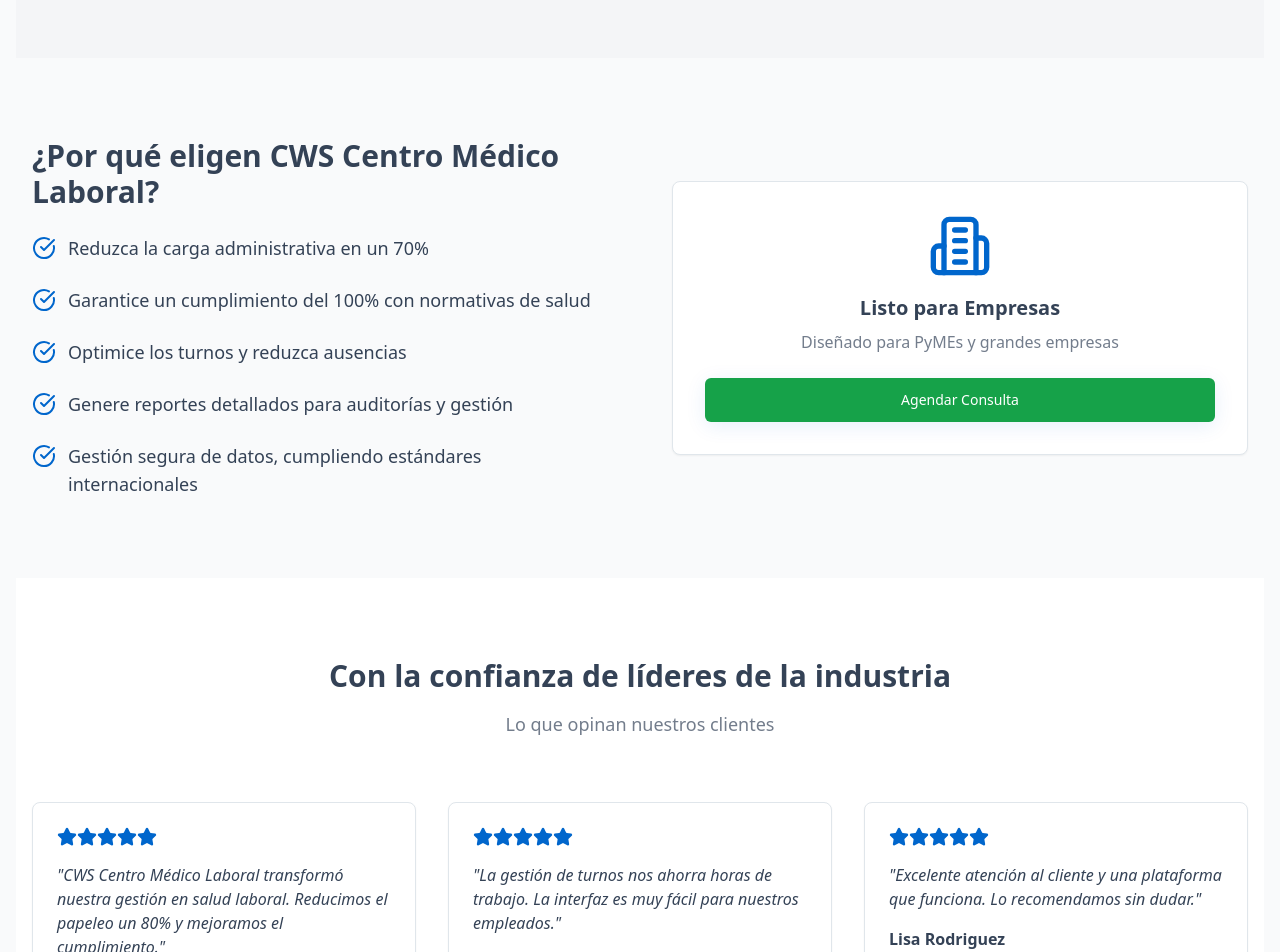
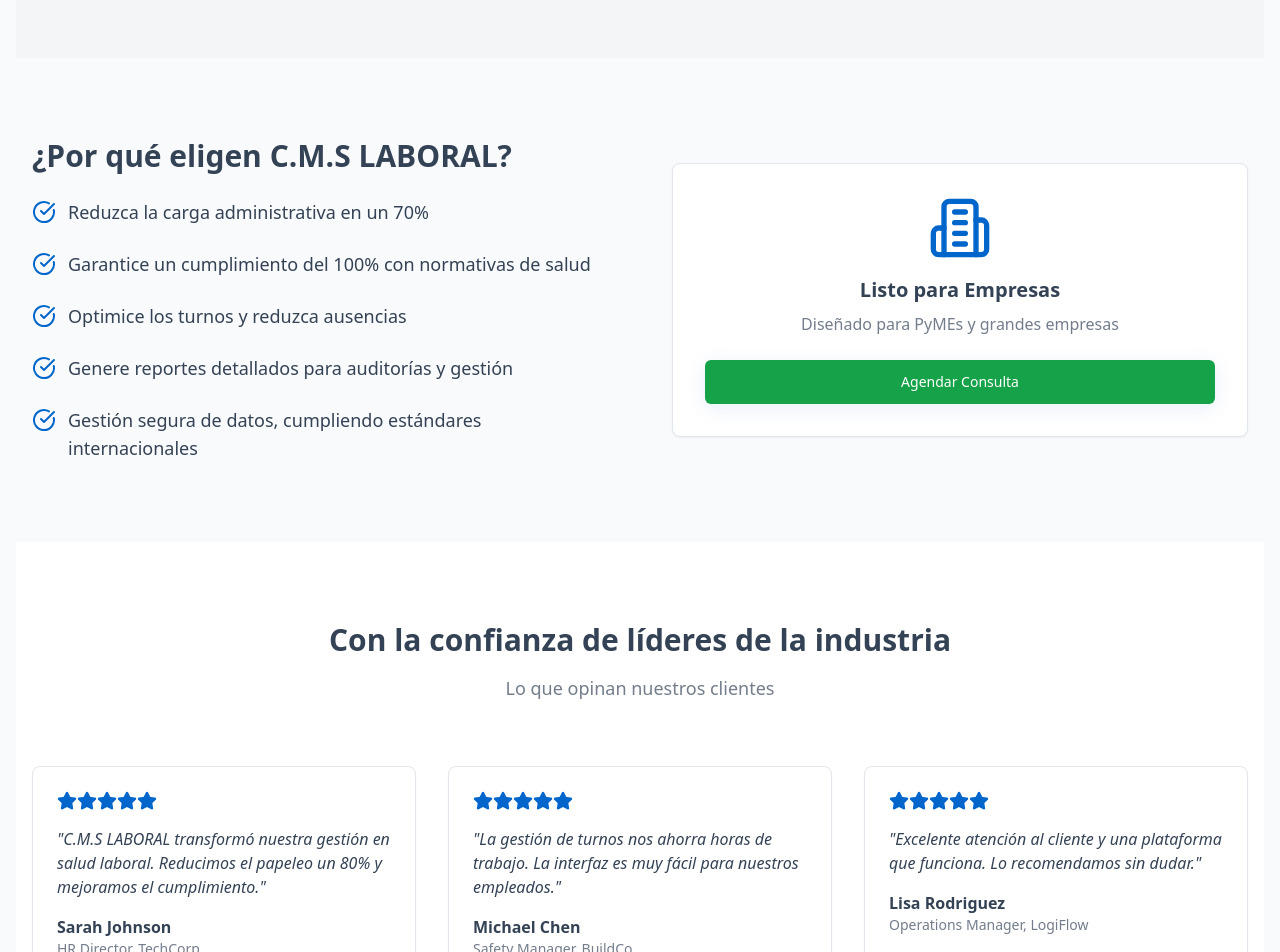
Before and after one commit to Bennieroling/fl_cms, a React (Vite) app: page / in a window 1280 px wide. Shown: the part 1680-2632 px from the top of the page. Built offline with nearby package versions, Linux system fonts and the light colour scheme.

Commit message:
name update

```diff
--- a/src/pages/Index.tsx
+++ b/src/pages/Index.tsx
@@ -158,7 +158,7 @@ const Index = () => {
           <div className="grid lg:grid-cols-2 gap-16 items-center">
             <div>
               <h3 className="text-3xl font-bold mb-6">
-                ¿Por qué eligen CWS Centro Médico Laboral?
+                ¿Por qué eligen C.M.S LABORAL?
               </h3>
               <div className="space-y-6">
                 {[
@@ -205,7 +205,7 @@ const Index = () => {
           <div className="grid md:grid-cols-3 gap-8">
             {[
               {
-                quote: "CWS Centro Médico Laboral transformó nuestra gestión en salud laboral. Reducimos el papeleo un 80% y mejoramos el cumplimiento.",
+                quote: "C.M.S LABORAL transformó nuestra gestión en salud laboral. Reducimos el papeleo un 80% y mejoramos el cumplimiento.",
                 author: "Sarah Johnson",
                 title: "HR Director, TechCorp",
                 rating: 5
```
